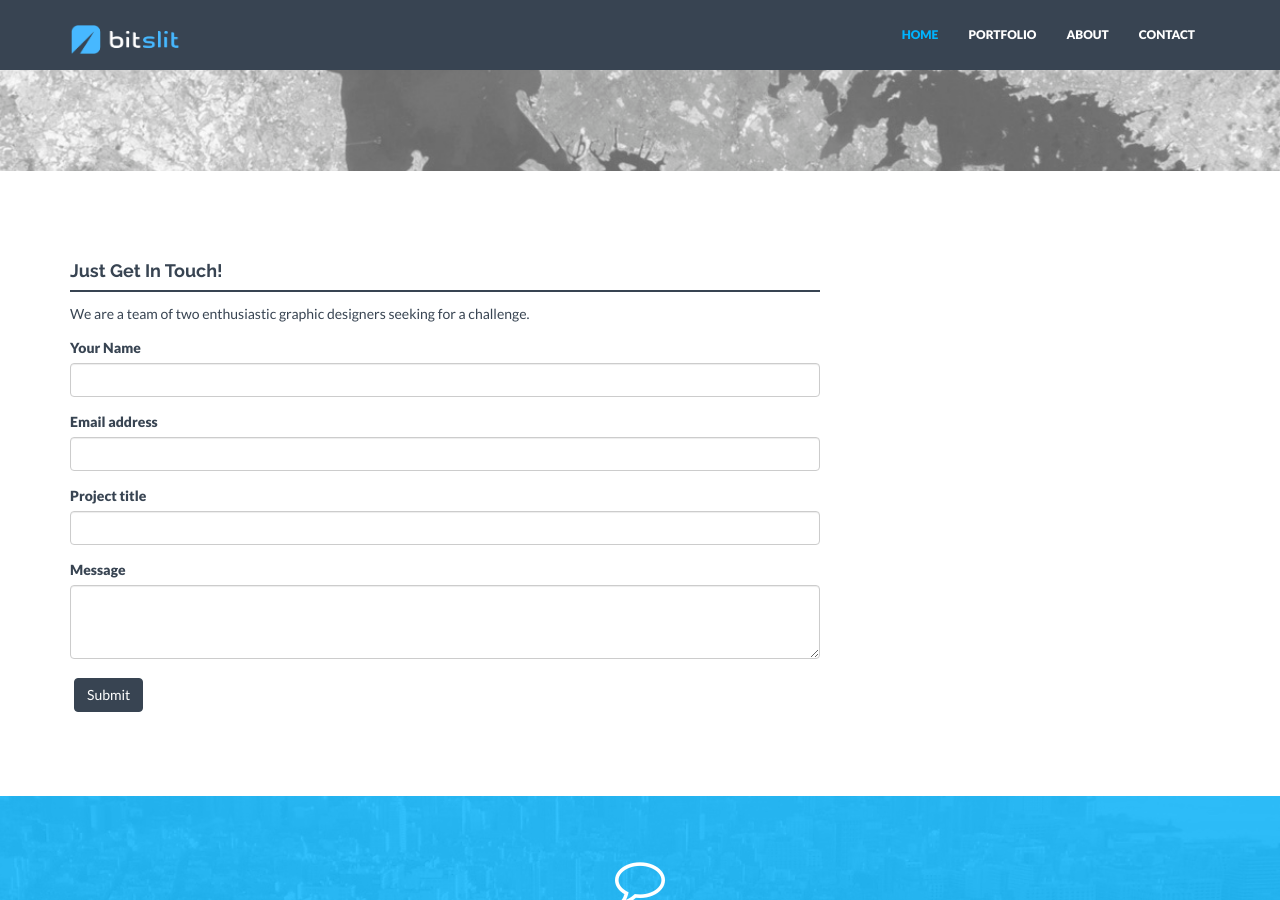
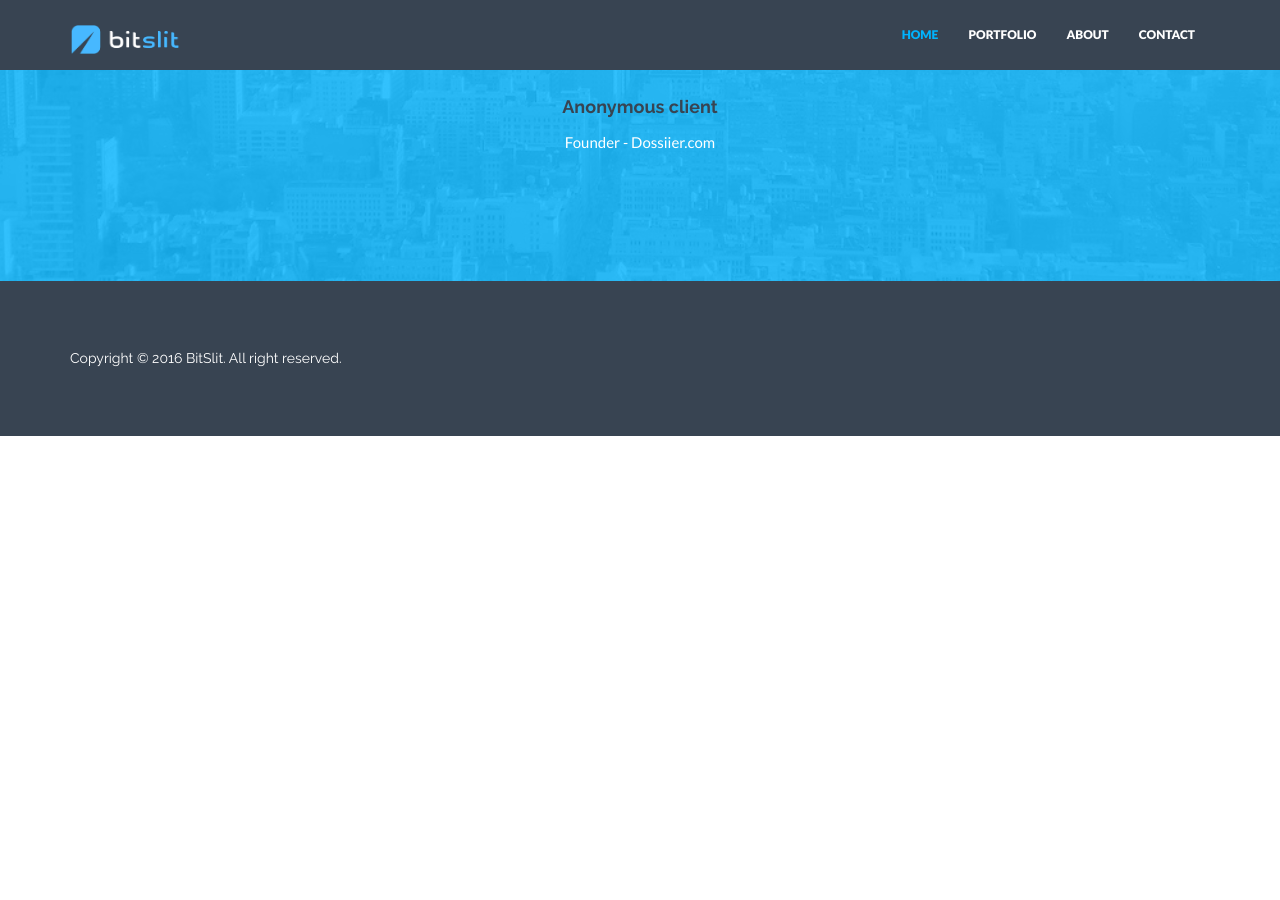
Before and after one commit to bitslit/portfolio, a Jekyll site: the page built from index.html, in a window 1280 px wide and 900 px high, scrolled down 1565 px. Built offline with Jekyll 4.4.1, drawn with Linux system fonts in a browser that asks for light colours; nearby versions of some CDN libraries; after the commit the page ends 2001 px from its top, so only the background shows below that.

Commit message:
Update index.html

```diff
--- a/index.html
+++ b/index.html
@@ -38,34 +38,3 @@ permalink: /
 </div><! --/service -->
 
 {% include portfolio.html title="LATEST WORKS" limit=10 %}
-
-<div id="contactwrap"></div>
-
-<div class="container mtb">
-    <div class="row">
-        <div class="col-lg-8">
-            <h4>Just Get In Touch!</h4>
-            <div class="hline"></div>
-                <p>{{ site.about }}</p>
-                <form role="form">
-                  <div class="form-group">
-                    <label for="InputName1">Your Name</label>
-                    <input type="text" class="form-control" id="exampleInputName1">
-                  </div>
-                  <div class="form-group">
-                    <label for="InputEmail1">Email address</label>
-                    <input type="email" class="form-control" id="exampleInputEmail1">
-                  </div>
-                  <div class="form-group">
-                    <label for="InputSubject1">Project title</label>
-                    <input type="text" class="form-control" id="exampleInputSubject1">
-                  </div>
-                  <div class="form-group">
-                    <label for="message1">Message</label>
-                    <textarea class="form-control" id="message1" rows="3"></textarea>
-                  </div>
-                  <button type="submit" class="btn btn-theme">Submit</button>
-                </form>
-        </div><! --/col-lg-8 -->
-     </div>
-</div>
```
